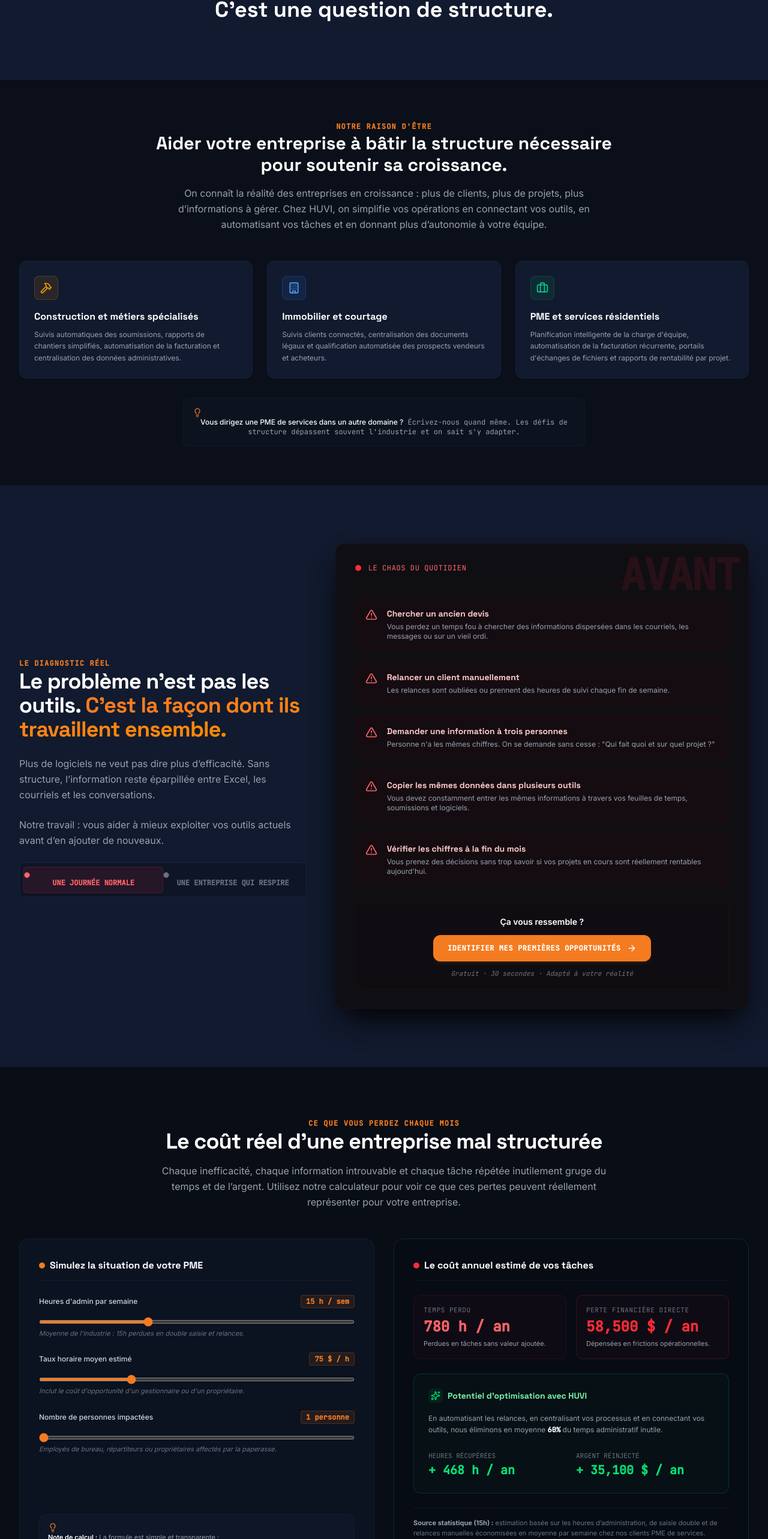
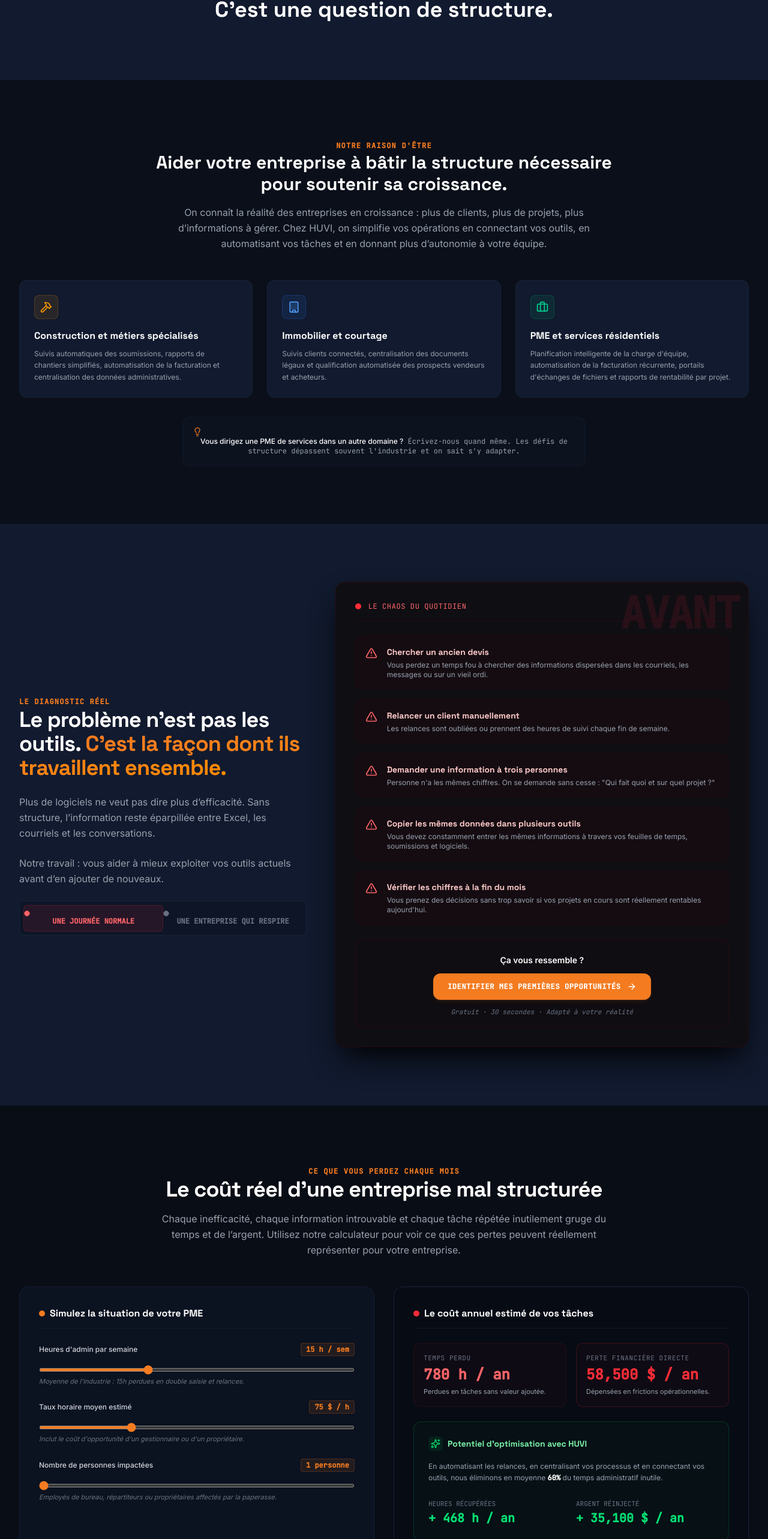
Before and after one commit to HUVIassistance/huvioptimisation.com, a React (Vite) app: page / in a window 1280 px wide. Shown: the part 2038-4604 px from the top of the page at 60% size. Built offline with nearby package versions, Linux system fonts and the light colour scheme.

Commit message:
style(layout): unifier paddings verticaux (py-24) + alternance des fonds

```diff
--- a/src/App.tsx
+++ b/src/App.tsx
@@ -656,7 +656,7 @@
       </section>
 
       {/* Specialization Section */}
-      <section className="bg-[#090D15]/80 py-16 px-4 sm:px-6 lg:px-8 border-b border-[#17243A]/40" id="specialization">
+      <section className="bg-[#090D15]/80 py-24 px-4 sm:px-6 lg:px-8 border-b border-[#17243A]/40" id="specialization">
         <div className="max-w-7xl mx-auto">
           <div className="text-center space-y-4 max-w-3xl mx-auto">
             <span className="text-xs font-mono tracking-widest text-[#F47B20] uppercase font-semibold">Notre raison d'être</span>
@@ -872,7 +872,7 @@
       </section>
 
       {/* Urgence Chiffrée Section (🔴 P0 Item 2) */}
-      <section className="bg-[#090D15] py-20 px-4 sm:px-6 lg:px-8 border-b border-[#17243A]/40" id="cost-calculator">
+      <section className="bg-[#090D15] py-24 px-4 sm:px-6 lg:px-8 border-b border-[#17243A]/40" id="cost-calculator">
         <div className="max-w-7xl mx-auto">
           <div className="text-center space-y-4 max-w-3xl mx-auto mb-12">
             <span className="text-xs font-mono tracking-widest text-[#F47B20] uppercase font-semibold">Ce que vous perdez chaque mois</span>
@@ -1579,7 +1579,8 @@
       </section>
 
       {/* Specialized AI Teams Section */}
-      <section className="py-24 px-4 sm:px-6 lg:px-8 max-w-7xl mx-auto border-b border-[#17243A]/40" id="ai-teams">
+      <section className="bg-[#090D15]/80 py-24 px-4 sm:px-6 lg:px-8 border-b border-[#17243A]/40" id="ai-teams">
+        <div className="max-w-7xl mx-auto">
         <div className="text-center space-y-4 max-w-3xl mx-auto mb-16">
           <div className="inline-flex items-center gap-1.5 px-3 py-1 rounded-full bg-orange-500/10 border border-[#F47B20]/30 text-[#F47B20] text-[11px] font-mono uppercase font-bold tracking-wider mx-auto">
             <Zap className="w-3.5 h-3.5" /> POUR ALLER PLUS LOIN
@@ -1666,6 +1667,7 @@
               </div>
             );
           })}
+        </div>
         </div>
       </section>
 
--- a/src/components/Garantie.tsx
+++ b/src/components/Garantie.tsx
@@ -3,7 +3,7 @@
 
 export default function Garantie() {
   return (
-    <section className="relative py-20 px-4 sm:px-6 lg:px-8 max-w-7xl mx-auto border-b border-[#17243A]/40 overflow-hidden" id="garantie-huvi">
+    <section className="relative py-24 px-4 sm:px-6 lg:px-8 max-w-7xl mx-auto border-b border-[#17243A]/40 overflow-hidden" id="garantie-huvi">
       {/* Dynamic background lights */}
       <div className="absolute top-1/2 left-1/2 -translate-x-1/2 -translate-y-1/2 w-[500px] h-[300px] rounded-full bg-gradient-to-r from-[#F47B20]/5 to-[#3A7697]/5 blur-[120px] pointer-events-none"></div>
 
```
